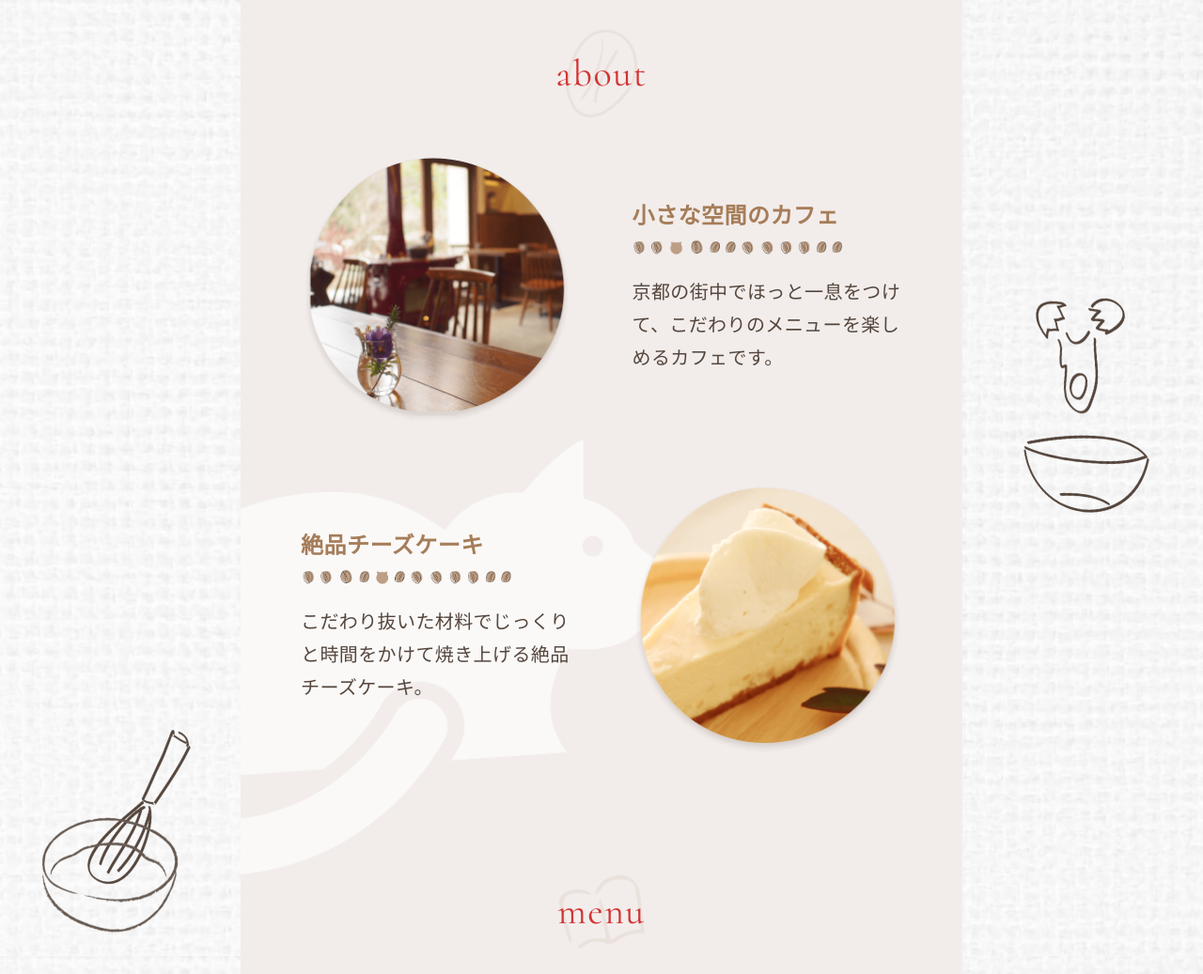
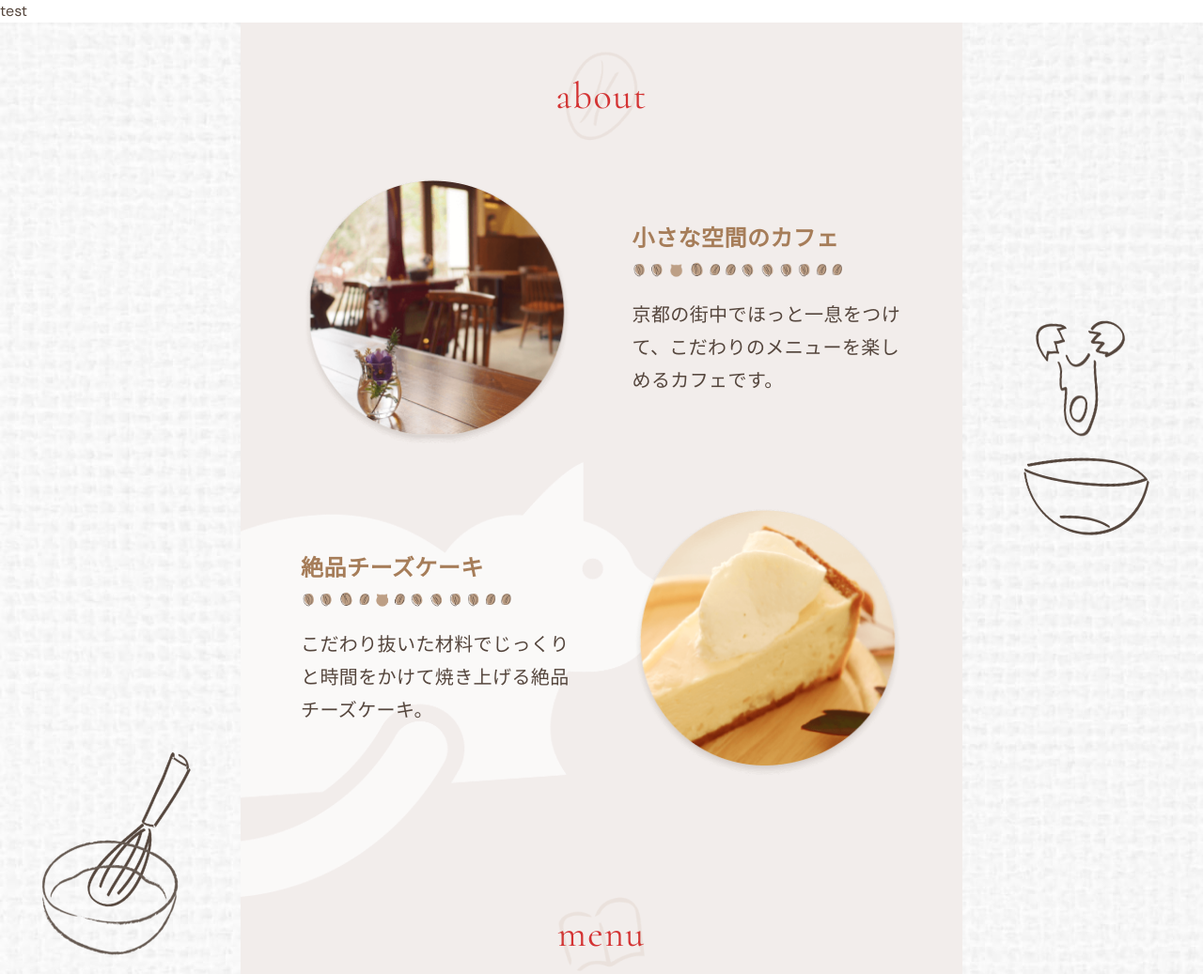
Before and after one commit to DN-create/ns_cafe, a plain HTML site: page index.html in a window 1280 px wide. Shown: the top 1037 px of the page at 94% size. Drawn offline with Linux system fonts and the light colour scheme; a script that the page names is missing.

Commit message:
コミット テスト用のブランチ

```diff
--- a/index.html
+++ b/index.html
@@ -21,6 +21,9 @@
     <link rel="stylesheet" href="./css/style.css" />
   </head>
   <body>
+
+    <div class="about">test</div>
+
     <div class="l-wrapper">
       <main>
         <section class="p-about">
```
